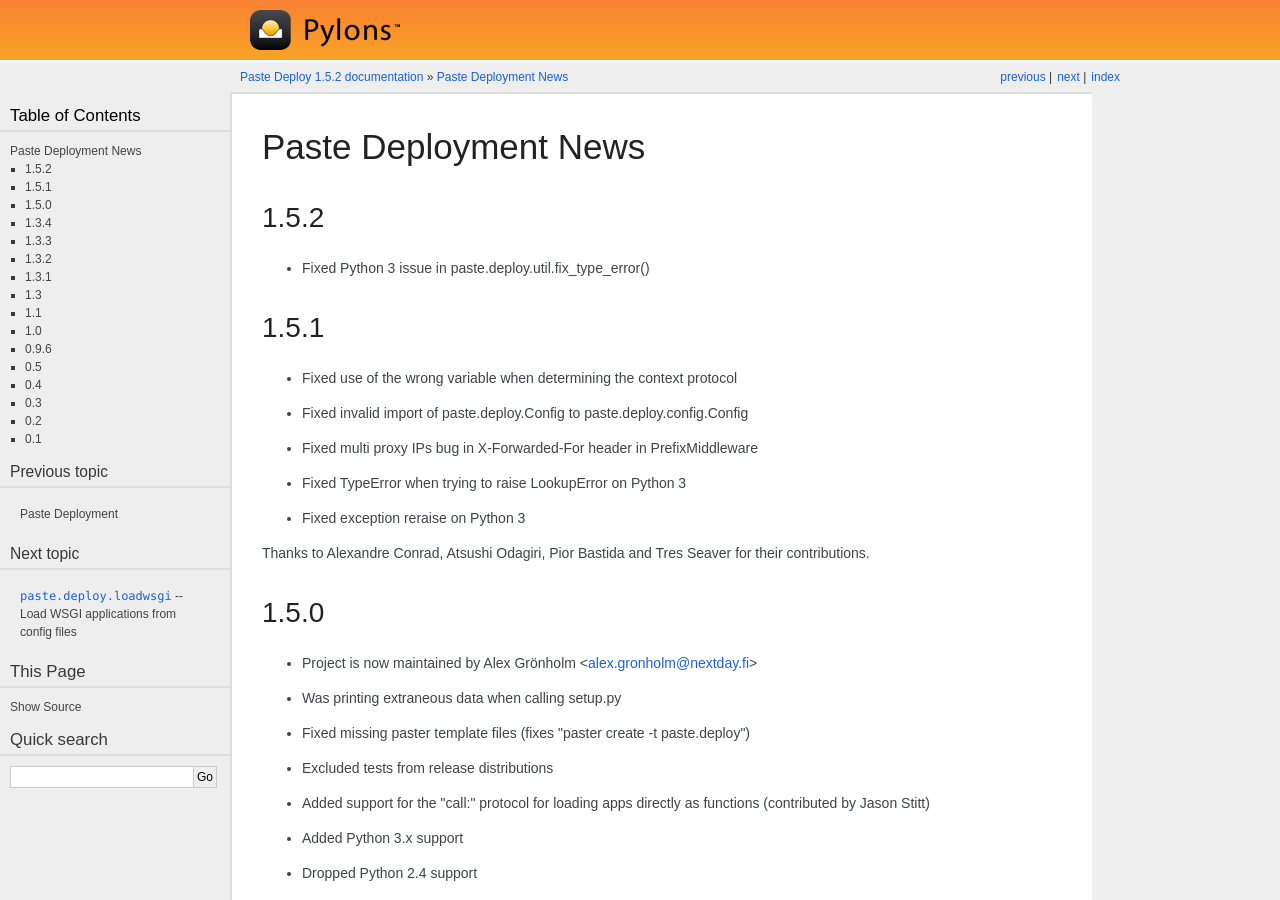
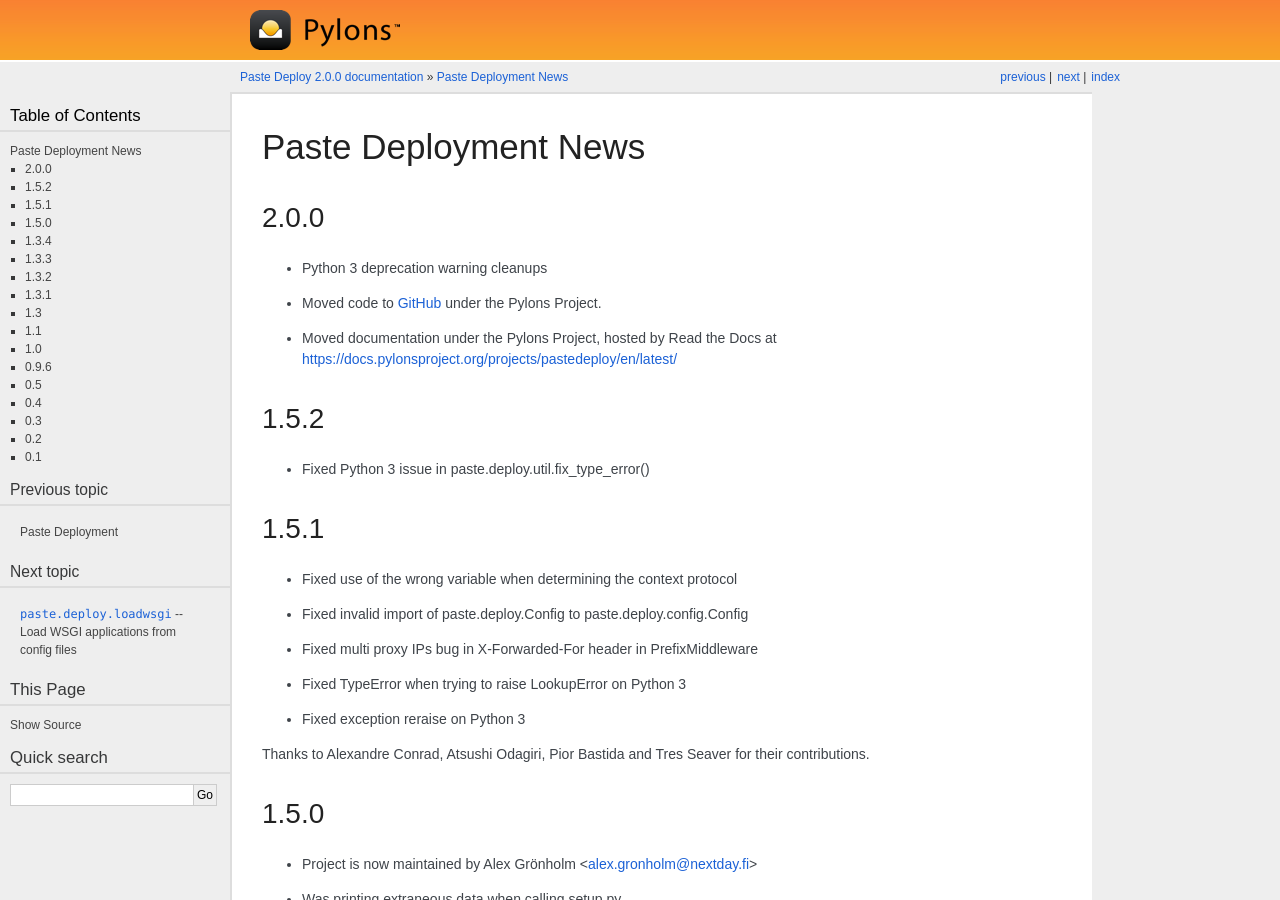
Before and after one commit to Pylons/pastedeploy, a Sphinx documentation site: the page built from docs/news.rst, in a window 1280 px wide and 900 px high. Built offline with Sphinx 7.4.7, drawn with Linux system fonts in a browser that asks for light colours; some web fonts are replaced; some of the changed text lies outside the part shown.

Commit message:
Prepare a 2.0.0 release (#19)
* Prepare a 2.0.0 release

Update version in setup.py
Add changes to news.rst
Add build artifacts to .gitignore

The rationale for using a 2.0.0 version number is to make a
rather heavy-handed signal about the change in project
hosting and maintenance.

* Fixup text and links in 2.0.0 news

Better linking and more complete text

```diff
--- a/docs/news.rst
+++ b/docs/news.rst
@@ -1,5 +1,12 @@
 Paste Deployment News
 =====================
+
+2.0.0
+-----
+
+* Python 3 deprecation warning cleanups
+* Moved code to `GitHub <https://github.com/Pylons/pastedeploy>`_ under the Pylons Project.
+* Moved documentation under the Pylons Project, hosted by Read the Docs at https://docs.pylonsproject.org/projects/pastedeploy/en/latest/
 
 1.5.2
 -----
--- a/setup.py
+++ b/setup.py
@@ -13,7 +13,7 @@ docs_extras = [
 
 setup(
     name="PasteDeploy",
-    version="1.5.2",
+    version="2.0.0",
     description="Load, configure, and compose WSGI applications and servers",
     long_description=readme,
     classifiers=[
```
Also changed, not shown: 1 other file.
